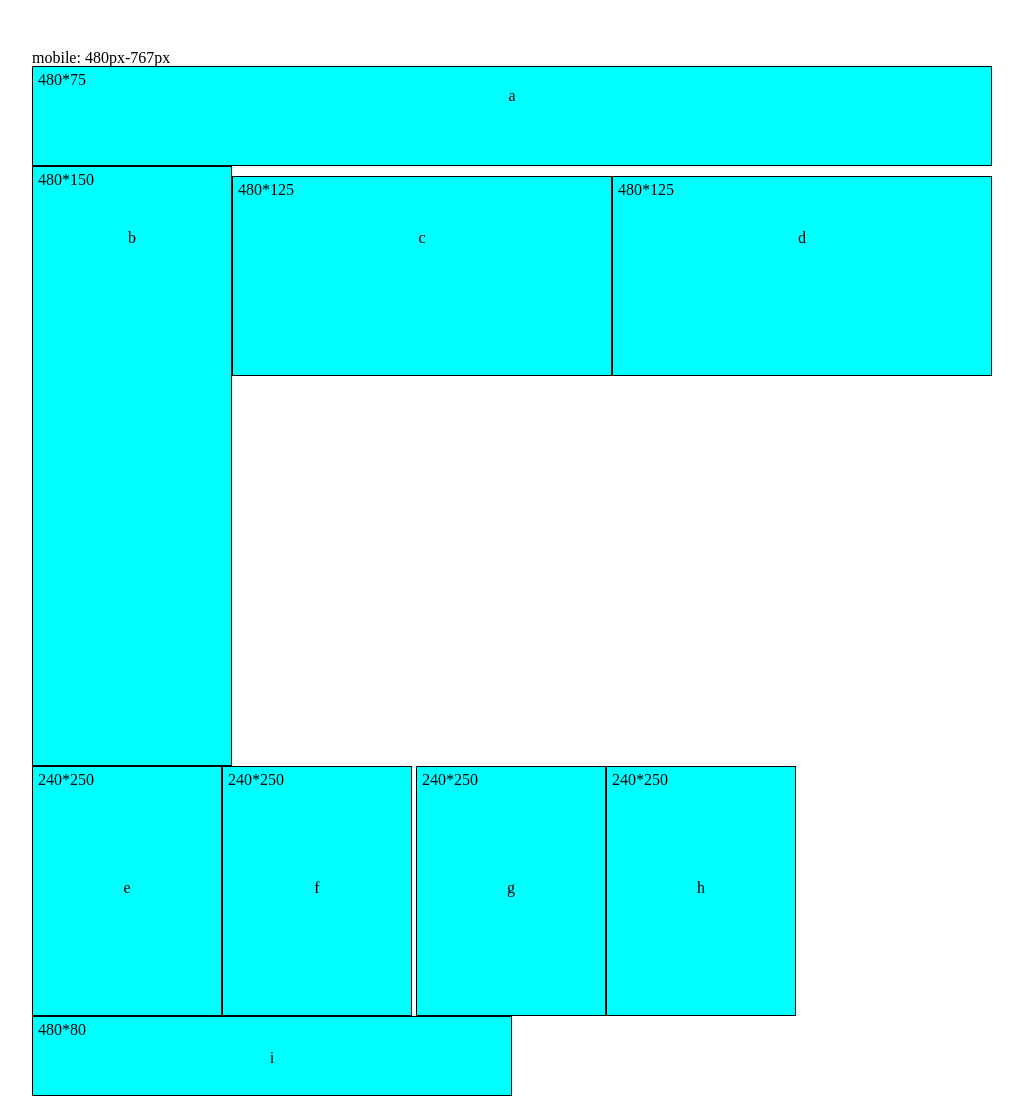
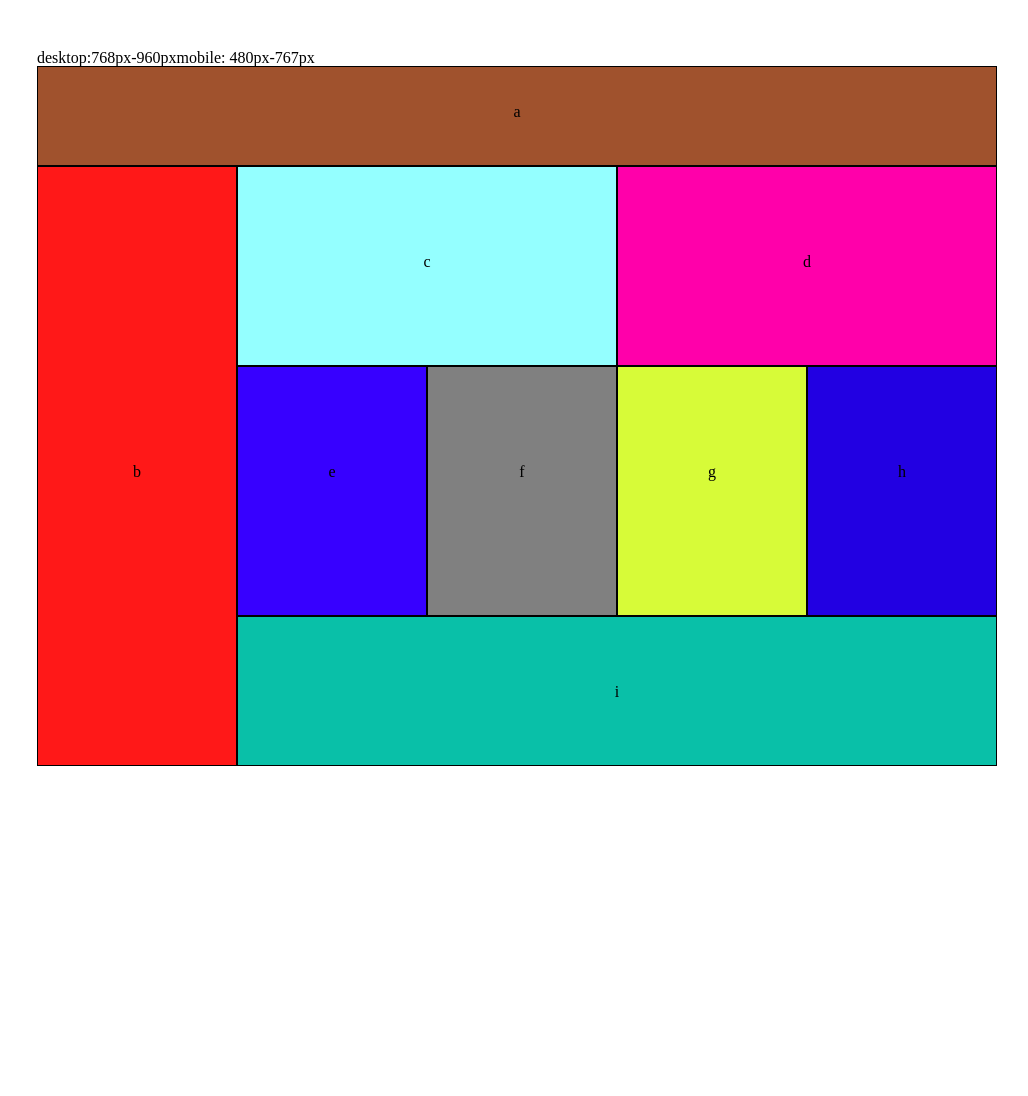
Before and after one commit to Musab-Al-omari/lab-01, a plain HTML site: page index.html in a window 1280 px wide. Shown: the whole page, without its empty margins (123-1151 px from the left). After the commit the page ends 800 px from the top, so only its background shows below. Drawn offline with Linux system fonts and the light colour scheme.

Commit message:
full lab

```diff
--- a/css/base.css
+++ b/css/base.css
@@ -3,7 +3,7 @@
 
 }
 body {
-    max-width: 500px;
+    max-width: 480px;
     margin: auto;
     padding-top: 50px;
   }
--- a/css/layout.css
+++ b/css/layout.css
@@ -1,10 +1,11 @@
 div {
-    display:inline-block;
+    float: left;
     /* height: 100px;
     width: 100px; */
     border: solid 1px;
     background-color: aqua;
     padding: 5px;
+
 }
 
 p {
--- a/css/modules.css
+++ b/css/modules.css
@@ -5,48 +5,57 @@ header p {
 #a {
     width: 480px;
     height: 75px;
+    background-color: blueviolet;
 }
 
 #b {
     width: 480px;
     height: 150px;
+    background-color: brown;
 }
 
 #c {
     width: 480px;
     height: 125px;
+    background-color: cyan;
 }
 
 #d {
     width: 480px;
     height: 125px;
+    background-color: deepskyblue;
 }
 
 #e {
-    margin-right: -4px;
+    /* margin-right: -4px; */
     width: 240px;
     height: 250px;
+    background-color: fuchsia;
 }
 
 #f {
     width: 240px;
     height: 250px;
+    background-color: gray;
 }
 
 #g {
-    margin-right: -4px;
+    /* margin-right: -4px; */
     width: 240px;
     height: 250px;
+    background-color: lightslategrey;
 }
 
 #h {
     width: 240px;
     height: 250px;
+    background-color: lime;
 }
 
 #i {
     width: 480px;
     height: 80px;
+    background-color: mediumblue;
 }
 
 #dd {
@@ -65,68 +74,90 @@ header p {
     line-height: 200px;
 }
 
-@media(min-width: 960px) {
-    * {
-        box-sizing: border-box;
-    }
+@media(min-width: 768px) {
     body {
-        max-width: 970px;
+        max-width: 960px;
         margin: auto;
         padding-top: 50px;
-    }
-    header p {
+      }
+
+      header p {
         float: left;
     }
+
     #a {
         width: 960px;
-        height: 100px
+        height: 100px;
+        background-color: sienna;
     }
+
     #b {
         width: 200px;
         height: 600px;
+        background-color: rgb(255, 24, 24);
     }
+
     #c {
+        width: 380px;
+        height: 200px;
+        background-color: rgba(0, 255, 255, 0.418);
+    }
 
-        margin-left: -4px;
+    #d {
         width: 380px;
-        height: 200px
+        height: 200px;
+        background-color: rgb(255, 0, 170);
     }
-    #d {
-        margin-left: -4px;
-        width: 380px;
-        height: 200px
-    }
+
     #e {
-        margin-left: -px;
+        /* margin-right: -4px; */
         width: 190px;
         height: 250px;
+        background-color: rgb(55, 0, 255);
     }
+
     #f {
         width: 190px;
         height: 250px;
+        background-color: rgb(128, 128, 128);
     }
+
     #g {
+        /* margin-right: -4px; */
         width: 190px;
         height: 250px;
+        background-color: rgba(204, 250, 0, 0.781);
     }
+
     #h {
         width: 190px;
         height: 250px;
+        background-color: rgb(34, 0, 226);
     }
+
     #i {
-        width: 480px;
-        height: 80px
+        width: 760px;
+        height: 150px;
+        background-color: rgb(9, 192, 168);
     }
-    /* #dd {
-        line-height: 80px;
+    #aa{
+        line-height:80px;
     }
+    #bb{
+        line-height: 600px;
+    }
+
+    #dd {
+        line-height: 180px;
+    }
+
     #ii {
-        line-height: 40px;
+        line-height: 140px;
     }
-    #bb {
-        line-height: 100px;
-    }
+
+
     #ss {
         line-height: 200px;
-    } */
+    }
+
 }
--- a/index.html
+++ b/index.html
@@ -11,25 +11,26 @@
 
 <body>
     <header>
-        <p>mobile: 480px-767px</p>
+        <p>desktop:768px-960px </p>
+        <p>mobile: 480px-767px </p>
     </header>
-    <div id="a">480*75<p id="aa">a</p>
+    <div id="a"><p id="aa">a</p>
     </div>
-    <div id="b">480*150<p id="bb">b</p>
+    <div id="b"><p id="bb">b</p>
     </div>
-    <div id="c">480*125<p id="dd">c</p>
+    <div id="c"><p id="dd">c</p>
     </div>
-    <div id="d">480*125<p id="dd">d</p>
+    <div id="d"><p id="dd">d</p>
     </div>
-    <div id="e">240*250<p id="ss">e</p>
+    <div id="e"><p id="ss">e</p>
     </div>
-    <div id="f">240*250<p id="ss">f</p>
+    <div id="f"><p id="ss">f</p>
     </div>
-    <div id="g">240*250<p id="ss">g</p>
+    <div id="g"><p id="ss">g</p>
     </div>
-    <div id="h">240*250<p id="ss">h</p>
+    <div id="h"><p id="ss">h</p>
     </div>
-    <div id="i">480*80<p id="ii">i</p>
+    <div id="i"><p id="ii">i</p>
     </div>
 
 </body>
```
